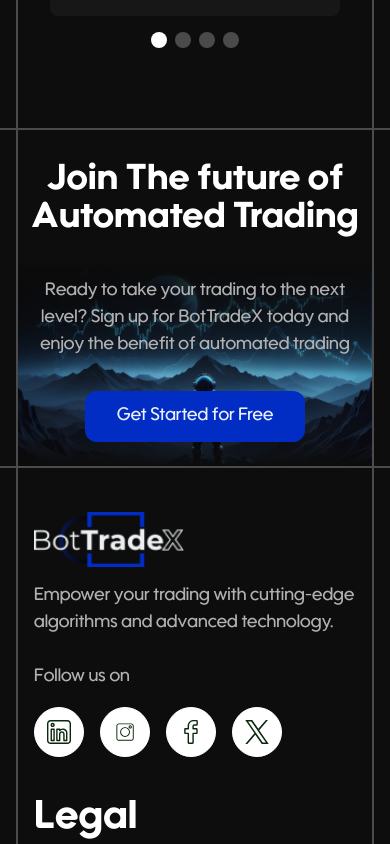
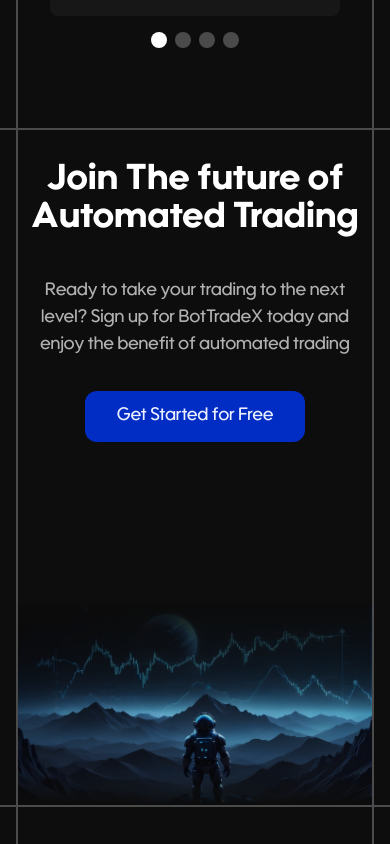
Before and after one commit to hs-07/bot-tradeX, a React (Create React App) app: page / in a window 390 px wide. Shown: the part 10600-11444 px from the top of the page. Built offline with nearby package versions, Linux system fonts and the light colour scheme.

Commit message:
image height fix

```diff
--- a/src/components/section-9.jsx
+++ b/src/components/section-9.jsx
@@ -3,7 +3,7 @@
 const Section9 = () => {
   return (
     <div className="px-4 md:px-20 bg-background h-full md:mb-24">
-      <div className=" h-[80vh] md:min-h-screen relative w-full border-x-2 border-borderColor h-full bg-background">
+      <div className=" min-h-[80vh] md:min-h-screen relative w-full border-x-2 border-borderColor h-full bg-background">
         <div className="absolute bottom-0 md:top-20 right-0">
           <img
             src={"/images/img-4.png"}
```
